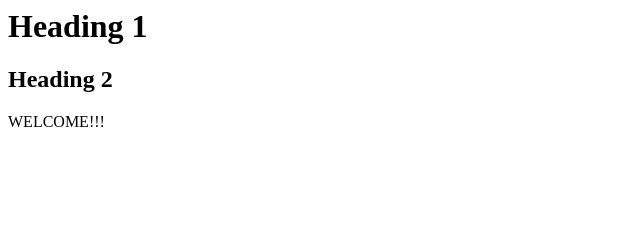
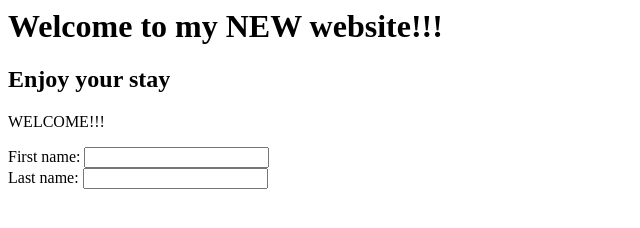
Before and after one commit to fiddlezaner/fiddlezaner.github.io, a plain HTML site: page index.html in a window 1280 px wide. Shown: the whole page, without its empty margins (0-640 px from the left). Drawn offline with Linux system fonts and the light colour scheme.

Commit message:
Update index.html
Trying to add a question spot

```diff
--- a/index.html
+++ b/index.html
@@ -1,12 +1,17 @@
 <html>
 	<head>
-		<title>TEST</title>
+		<title>ajdoesgaming's Website V2</title>
 	</head>
 	<body>
-		<h1>Heading 1</h1>
-		<h2>Heading 2</h2>
+		<h1>Welcome to my NEW website!!!</h1>
+		<h2>Enjoy your stay</h2>
 		<p style="align:center;">
 			 WELCOME!!!
 		</p>
+		<form >
+First name:  <input type="text" name="first_name" />
+<br>
+Last name:  <input type="text" name="last_name" />
+</form>
 	</body>
 </html>
```
